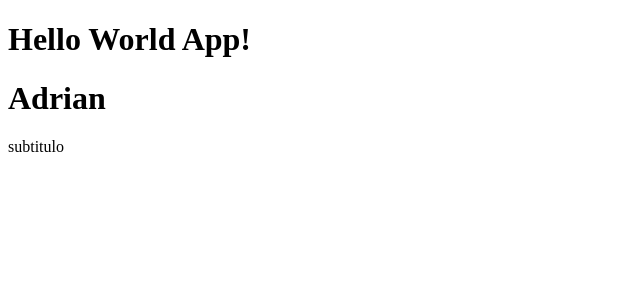
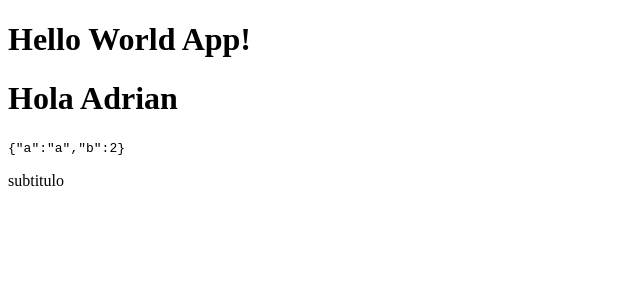
Before and after one commit to adrcorona13/reactcte-01-counter-app, a React (Vite) app: page / in a window 1280 px wide. Shown: the top 300 px of the page, without its empty margins (0-640 px from the left). Built offline with nearby package versions, Linux system fonts and the light colour scheme.

Commit message:
impresion de variables en html

```diff
--- a/src/FirstApp.jsx
+++ b/src/FirstApp.jsx
@@ -1,8 +1,17 @@
 export const FirstApp = () => {
-    return (
-        <>
-            <h1>Adrian</h1>
-            <p>subtitulo</p>
-        </>
-    )
+  return (
+    <>
+      <h1>{Message(name)}</h1>
+      <code>{JSON.stringify(obj)}</code>
+      <p>subtitulo</p>
+    </>
+  );
+};
+
+const name = 'Adrian';
+const obj = {
+    a: 'a',
+    b: 2
 }
+
+const Message = (name) => `Hola ${name}`;
```
